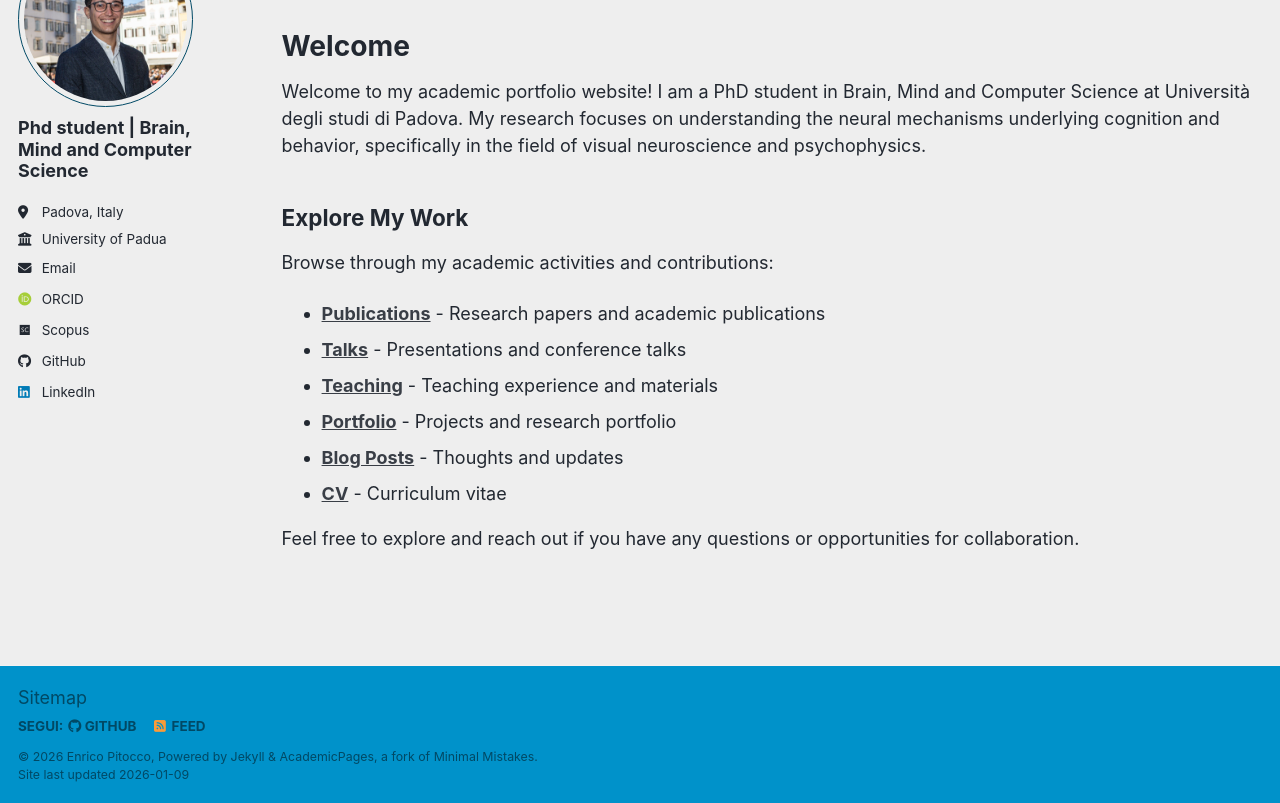
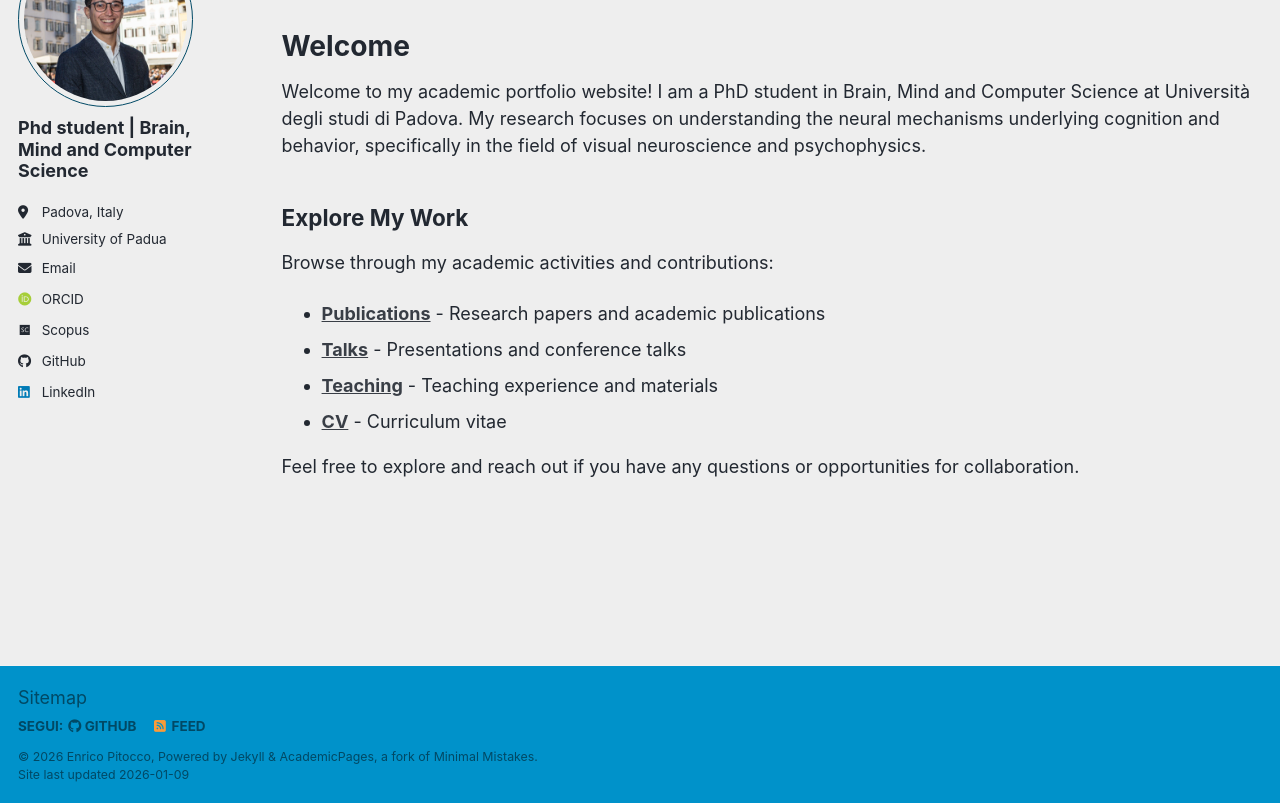
Before and after one commit to enricopitocco/enricopitocco.github.io, a Jekyll site: the page built from index.md, in a window 1280 px wide and 972 px high, cut to the strip 169-972 px from the top of the window. Built offline with Jekyll 4.4.1, drawn with Linux system fonts in a browser that asks for light colours; some web fonts are replaced; a script bundle is joined from its source files by our own code; library files that are not in the unit come from our copies.

Commit message:
Remove Portfolio and Blog Posts from index.md
Removed links to Portfolio and Blog Posts sections.

```diff
--- a/index.md
+++ b/index.md
@@ -14,8 +14,6 @@ Browse through my academic activities and contributions:
 - **[Publications](/publications/)** - Research papers and academic publications
 - **[Talks](/talks/)** - Presentations and conference talks
 - **[Teaching](/teaching/)** - Teaching experience and materials
-- **[Portfolio](/portfolio/)** - Projects and research portfolio
-- **[Blog Posts](/year-archive/)** - Thoughts and updates
 - **[CV](/cv/)** - Curriculum vitae
 
 Feel free to explore and reach out if you have any questions or opportunities for collaboration.
```
